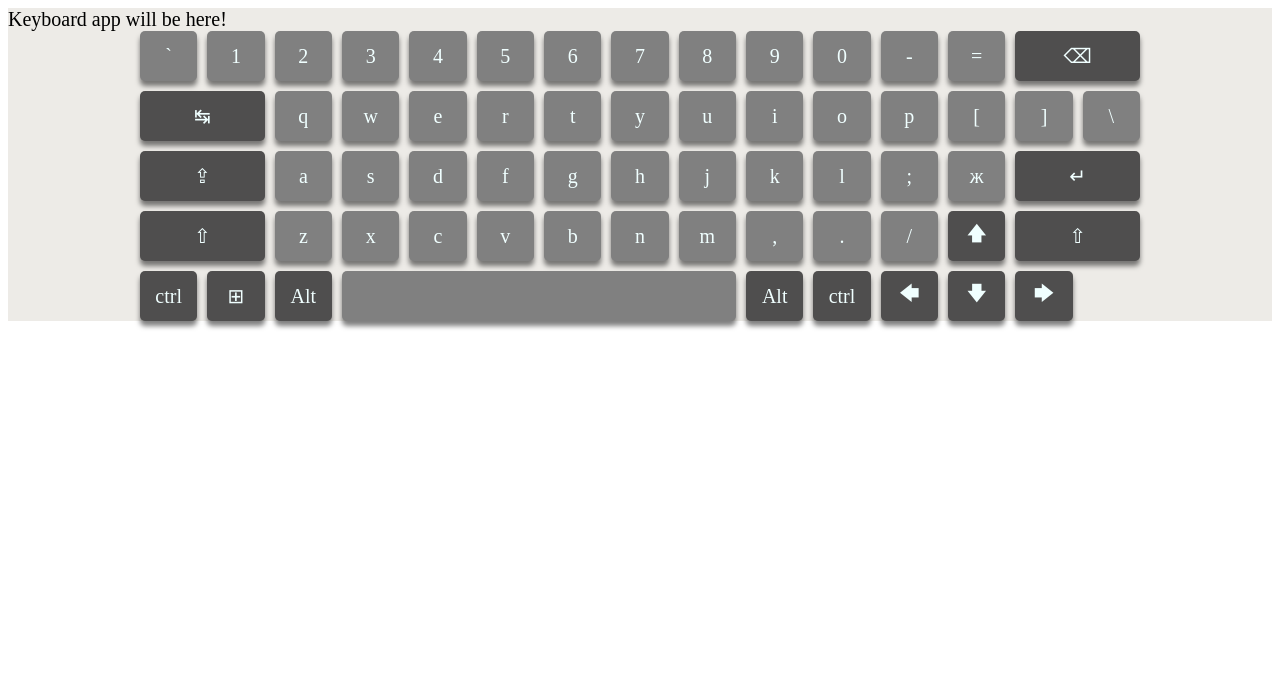
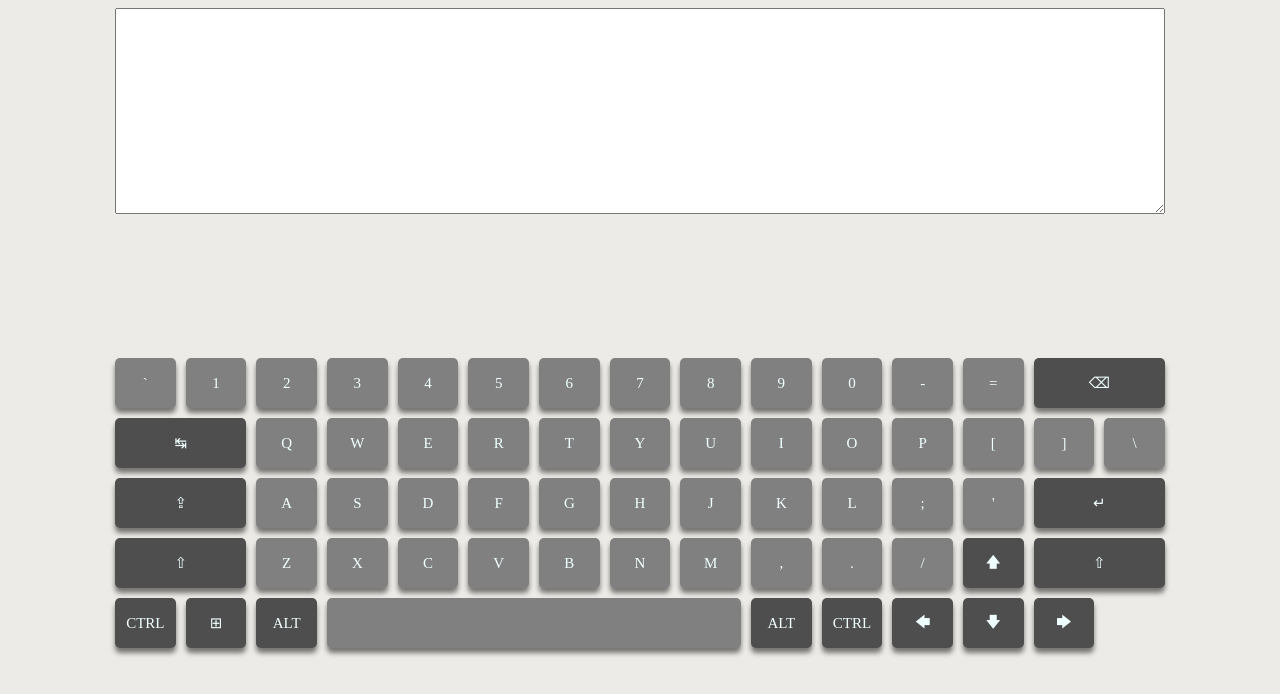
Before and after one commit to Kulish89/virtual-keyboard, a website built with webpack: page src/index.html in a window 1280 px wide. Built offline with nearby package versions, Linux system fonts and the light colour scheme.

Commit message:
feat: textarea

```diff
--- a/src/buttons.js
+++ b/src/buttons.js
@@ -99,7 +99,7 @@ export const BUTTONS = [
     key: ["-", "_", "-", "_"],
     keyCode: 109,
     which: 109,
-    code: "NumpadSubtract",
+    code: "Minus",
     location: 3,
     description: "subtract",
   },
@@ -174,9 +174,9 @@ export const BUTTONS = [
     key: ["y", "Y", "н", "Н"],
     keyCode: 89,
     which: 89,
-    code: "KeyN",
+    code: "KeyY",
     location: 0,
-    description: "n",
+    description: "y",
   },
   {
     key: ["u", "U", "г", "Г"],
@@ -328,15 +328,7 @@ export const BUTTONS = [
     description: "l",
   },
   {
-    key: [";", ":", "", ""],
-    keyCode: 59,
-    which: 59,
-    code: "Semicolon",
-    location: 0,
-    description: "semicolon (firefox), equals",
-  },
-  {
-    key: ["ж", "Ж"],
+    key: [";", ":", "ж", "Ж"],
     keyCode: 186,
     which: 186,
     code: "Semicolon",
@@ -346,6 +338,14 @@ export const BUTTONS = [
     metaKey: false,
     shiftKey: false,
     repeat: false,
+  },
+  {
+    key: ["'", '"', "э", "Э"],
+    keyCode: 222,
+    which: 222,
+    code: "Quote",
+    location: 0,
+    description: "single quote / ø / ä",
   },
   {
     key: ["Enter"],
@@ -429,7 +429,7 @@ export const BUTTONS = [
     key: [",", "<", "б", "Б"],
     keyCode: 188,
     which: 188,
-    code: "NumpadDecimal",
+    code: "Comma",
     location: 3,
     altKey: false,
     ctrlKey: false,
--- a/src/index.html
+++ b/src/index.html
@@ -7,6 +7,6 @@
     <title>Keyboard</title>
   </head>
   <body>
-    <div class="root">Keyboard app will be here!</div>
+    <div class="root"></div>
   </body>
 </html>
--- a/src/index.js
+++ b/src/index.js
@@ -1,32 +1,33 @@
 import "./styles/style.css";
 import { BUTTONS } from "./buttons.js";
 const ROOT = document.querySelector(".root");
+const metaKeys = ["navigation", "modifier", "editing", "meta", "whitespace"];
 
 const keyboardWrapper = document.createElement("div");
+const textArea = document.createElement("textarea");
+textArea.classList.add("text-area");
+
+ROOT.append(textArea);
 
 keyboardWrapper.className = "keyboard__wrapper";
 BUTTONS.forEach((btn) => {
   let newBtn = document.createElement("div");
   newBtn.classList.add("key");
-  if (
-    btn.description === "navigation" ||
-    btn.description === "modifier" ||
-    btn.description === "editing" ||
-    btn.description === "meta" ||
-    btn.description === "whitespace"
-  ) {
+  if (metaKeys.includes(btn.description)) {
     newBtn.classList.add("meta-key", btn.code);
   } else if (btn.description === "space") {
     newBtn.classList.add(btn.code);
   }
-  newBtn.setAttribute("id", btn.keyCode);
-  newBtn.innerHTML += btn.unicode ? btn.unicode : btn.key[0];
+  newBtn.setAttribute("id", btn.code);
+  newBtn.innerHTML += btn.unicode ? btn.unicode : btn.key[0].toUpperCase();
   keyboardWrapper.append(newBtn);
 });
 ROOT.append(keyboardWrapper);
 window.addEventListener("keydown", function (e) {
-  document.getElementById(e.keyCode).classList.add("active");
+  // e.preventDefault();
+  document.querySelector(`#${e.code}`).classList.add("active");
 });
 window.addEventListener("keyup", function (e) {
-  document.getElementById(e.keyCode).classList.remove("active");
+  textArea.focus();
+  document.querySelector(`#${e.code}`).classList.remove("active");
 });
--- a/src/styles/style.css
+++ b/src/styles/style.css
@@ -1,10 +1,24 @@
+body {
+  background-color: rgb(237, 235, 231);
+}
 .root {
-  background-color: rgb(237, 235, 231);
+  font-size: 15px;
+  width: 1050px;
+  height: 80vh;
+  margin: 0 auto;
+  display: flex;
+  flex-direction: column;
+  /* gap: 20px; */
+  justify-content: space-between;
+}
+.text-area {
+  text-align: top;
+  height: 200px;
   font-size: 20px;
+  font-weight: bold;
 }
 .keyboard__wrapper {
-  margin: 0 auto;
-  width: 1000px;
+  width: 100%;
   display: grid;
   grid-template-columns: repeat(15, 1fr);
   gap: 10px;
```
Also changed, not shown: dist/index.html, dist/main.bundle.js.
